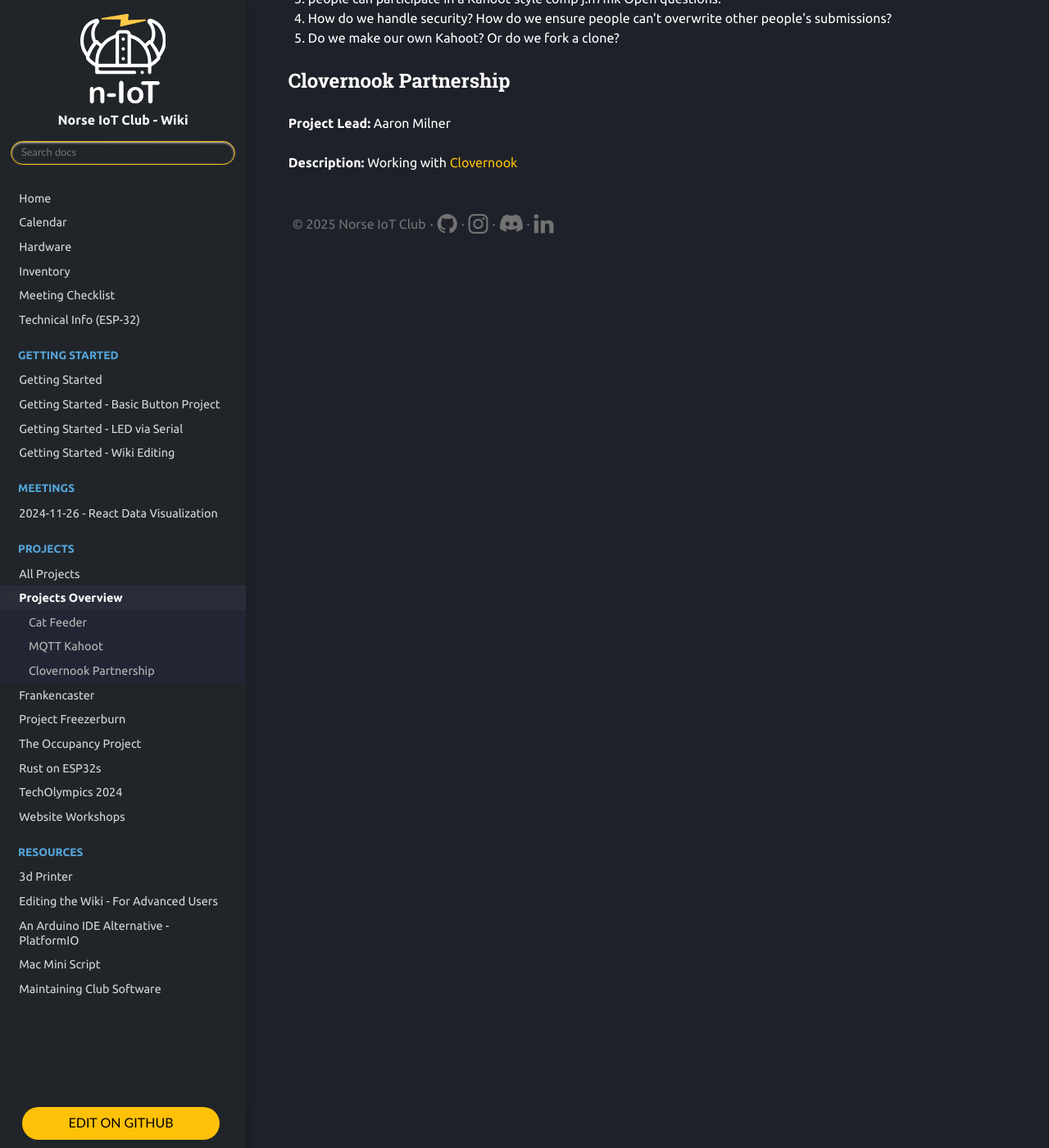
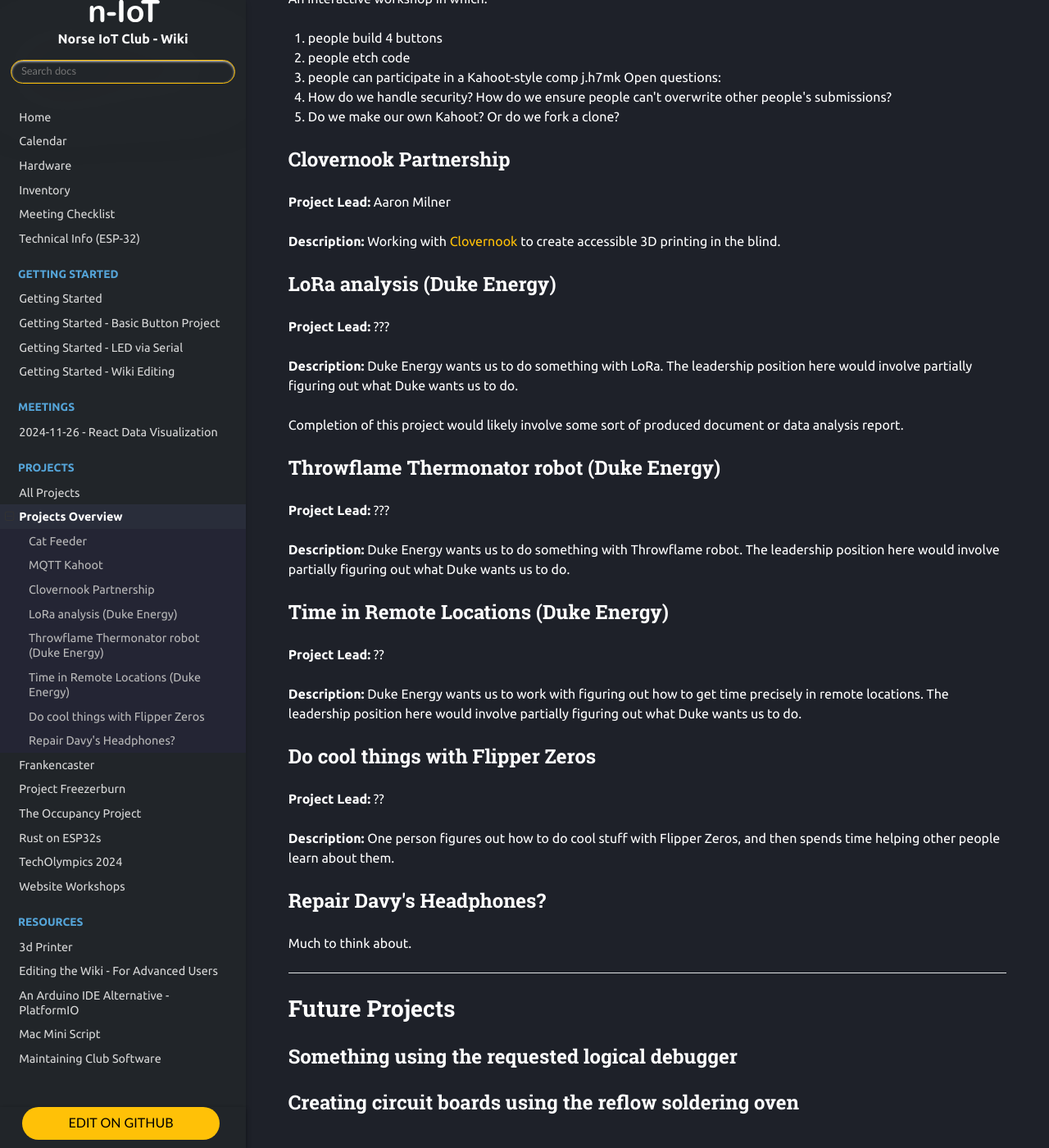
Before and after one commit to Norse-IoT/Wiki, an MkDocs documentation site: the page built from docs/projects/0-project-overview.md, in a window 1280 px wide and 1400 px high, scrolled down 717 px. Shown: the whole window at 82% size. Built offline with MkDocs 1.6.1, drawn with Linux system fonts in a browser that asks for light colours; nearby versions of some CDN libraries; some of the changed text lies outside the part shown.

Commit message:
Update 0-project-overview.md

```diff
--- a/docs/projects/0-project-overview.md
+++ b/docs/projects/0-project-overview.md
@@ -33,4 +37,45 @@
 
 **Project Lead:** Aaron Milner
 
-**Description:** Working with [Clovernook](https://clovernook.org/)
+**Description:** Working with [Clovernook](https://clovernook.org/) to create accessible 3D printing in the blind.
+
+## LoRa analysis (Duke Energy)
+
+**Project Lead:** ???
+
+**Description:** Duke Energy wants us to do something with LoRa.
+The leadership position here would involve partially figuring out what Duke wants us to do.
+
+Completion of this project would likely involve some sort of produced document or data analysis report.
+
+## Throwflame Thermonator robot (Duke Energy)
+
+**Project Lead:** ???
+
+**Description:** Duke Energy wants us to do something with Throwflame robot.
+The leadership position here would involve partially figuring out what Duke wants us to do.
+
+## Time in Remote Locations (Duke Energy)
+
+**Project Lead:** ??
+
+**Description:** Duke Energy wants us to work with figuring out how to get time precisely in remote locations.
+The leadership position here would involve partially figuring out what Duke wants us to do.
+
+## Do cool things with Flipper Zeros
+
+**Project Lead:** ??
+
+**Description:** One person figures out how to do cool stuff with Flipper Zeros, and then spends time helping other people learn about them.
+
+## Repair Davy's Headphones?
+
+Much to think about.
+
+----
+
+# Future Projects
+
+## Something using the requested logical debugger
+
+## Creating circuit boards using the reflow soldering oven
```
Also changed, not shown: other parts of docs/projects/0-project-overview.md (+4 -0 lines).
